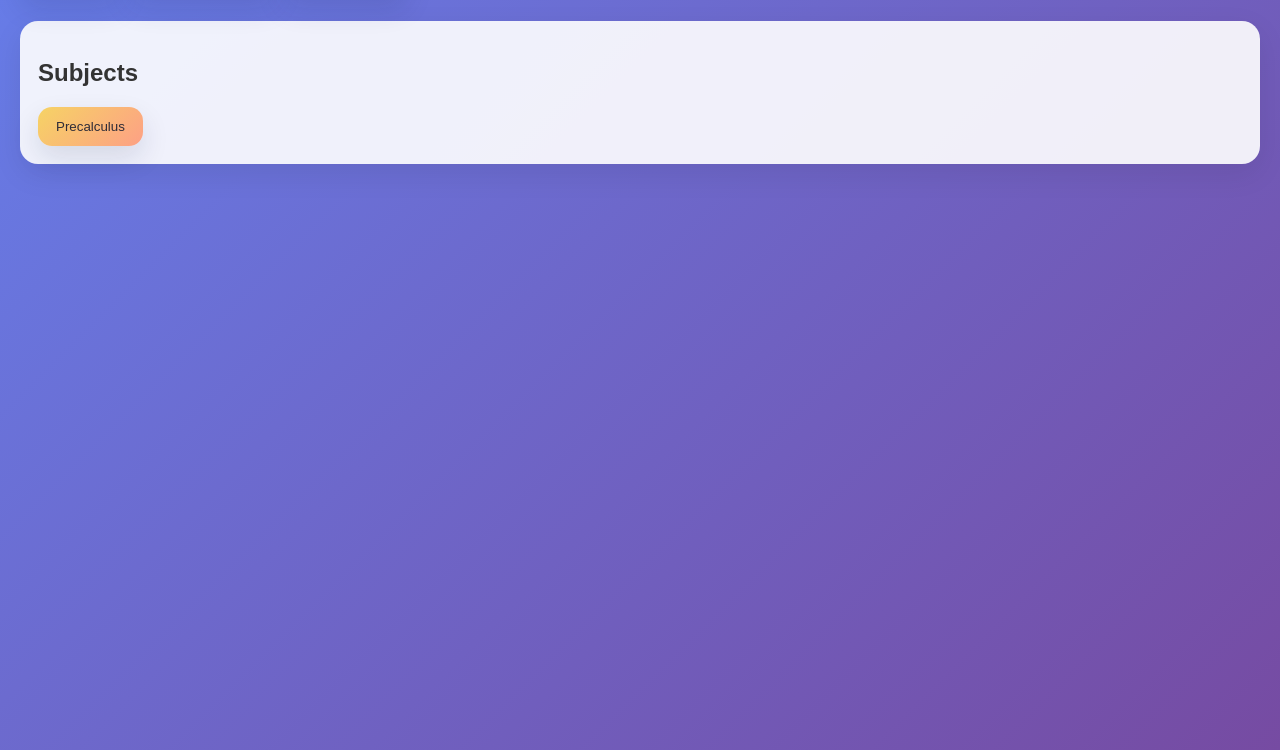
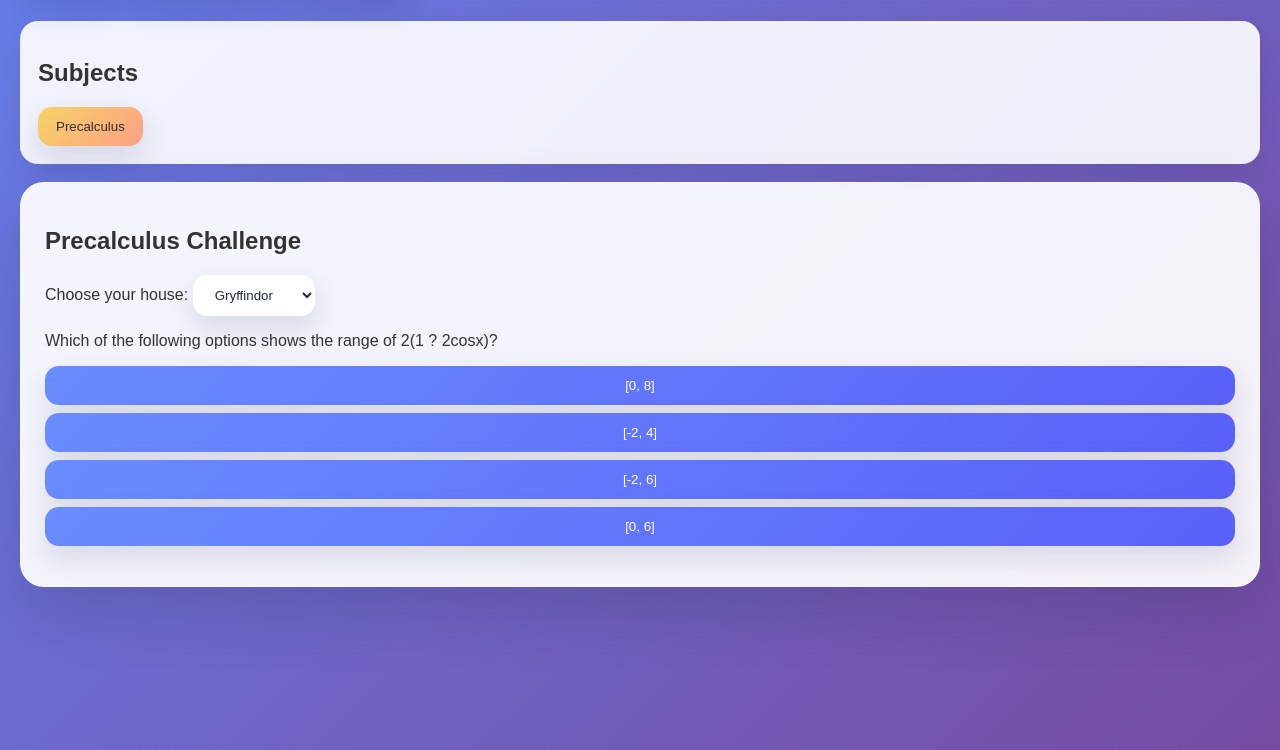
Before and after one commit to el3ctric-mol3cul4r/RavenclawScrumProject, a website: page public/index.html in a window 1280 px wide. Both pictures are taken after a click on the button "Precalculus". Shown: the part 90-840 px from the top of the page. Drawn offline with nearby package versions, Linux system fonts and the light colour scheme; no server answers.

Commit message:
DATA IS SYNCED

```diff
--- a/public/index.html
+++ b/public/index.html
@@ -4,6 +4,7 @@
     <meta charset="UTF-8">
     <title>Covid 19 On Cruise Ships</title>
     <link rel="stylesheet" href="styles.css">
+    <script src="/socket.io/socket.io.js"></script>
     <script src="indexScript.js" defer></script>
 </head>
 <body>
--- a/public/indexScript.js
+++ b/public/indexScript.js
@@ -28,8 +28,35 @@
 
 /* ---------------- CSV ---------------- */
 
+// Proper CSV parser that still outputs SAME row format you expect
 function parseCSV(text) {
-  const rows = text.trim().split('\n').map(row => row.split(','));
+  const rows = [];
+  const re = /("(?:[^"]|"")*"|[^,\n]*)(,|\n|$)/g;
+
+  let row = [];
+  let match;
+
+  while ((match = re.exec(text)) !== null) {
+    let val = match[1];
+
+    // remove surrounding quotes if present
+    if (val.startsWith('"') && val.endsWith('"')) {
+      val = val.slice(1, -1).replace(/""/g, '"');
+    }
+
+    row.push(val.trim());
+
+    // end of row
+    if (match[2] === '\n' || match[2] === '') {
+      if (row.length > 1 && row.some(c => c !== '')) {
+        rows.push(row);
+      }
+      row = [];
+
+      if (match[2] === '') break;
+    }
+  }
+
   return rows;
 }
 
@@ -41,7 +68,7 @@
   return rows.slice(1).map(row => ({
     question: row[0],
     options: [row[1], row[2], row[3], row[4]],
-    explanation: row[5],
+    explanation: row[5] || '',
     correctIndex: Number(row[6]) - 1
   }));
 }
```
